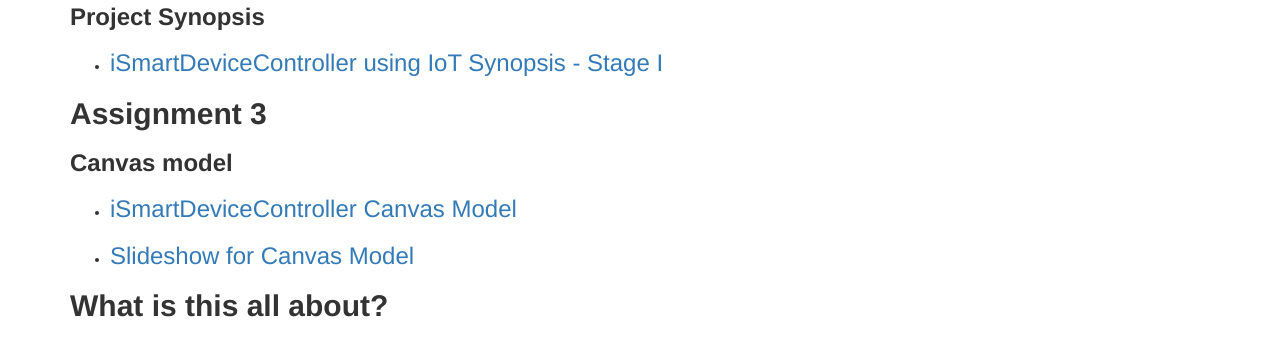
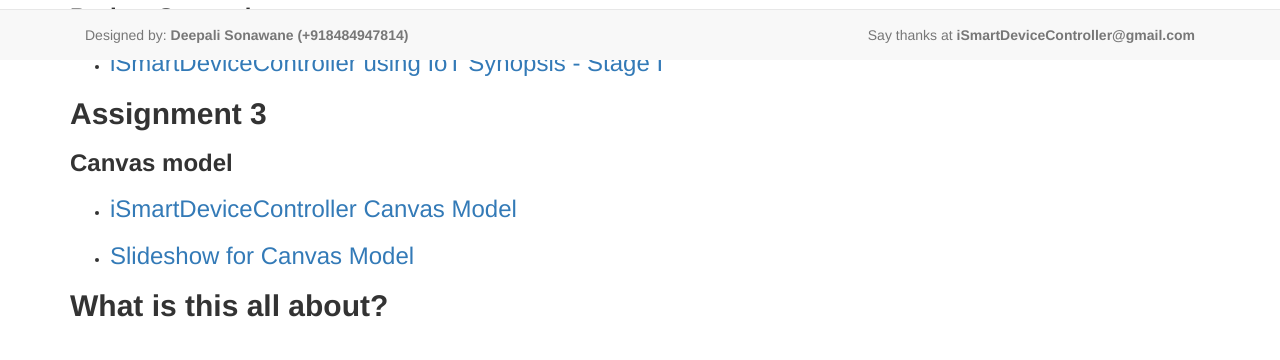
Before and after one commit to ismartdevicecontroller/ismartdevicecontroller.github.io, a plain HTML site: page index.html in a window 1280 px wide. Shown: the part 740-1100 px from the top of the page. Drawn offline with nearby package versions, Linux system fonts and the light colour scheme.

Commit message:
added footer

```diff
--- a/index.html
+++ b/index.html
@@ -93,7 +93,19 @@
         </div>
     </div>
 
+    <!--Bottom(Footer) Content -->
 
+    <div class="navbar navbar-default navbar-fixed-bottom">
+        <div class="container">
+            <p class="navbar-text pull-left">
+                Designed by:<b> Deepali Sonawane (+918484947814)</b>
+            </p>
+            <p class="navbar-text pull-right">
+                Say thanks at <b>iSmartDeviceController@gmail.com</b>
+            </p>
+        </div>
+    </div>
+    <!-- End of Bottom(Footer) Content -->
 </body>
 
 </html>
```
